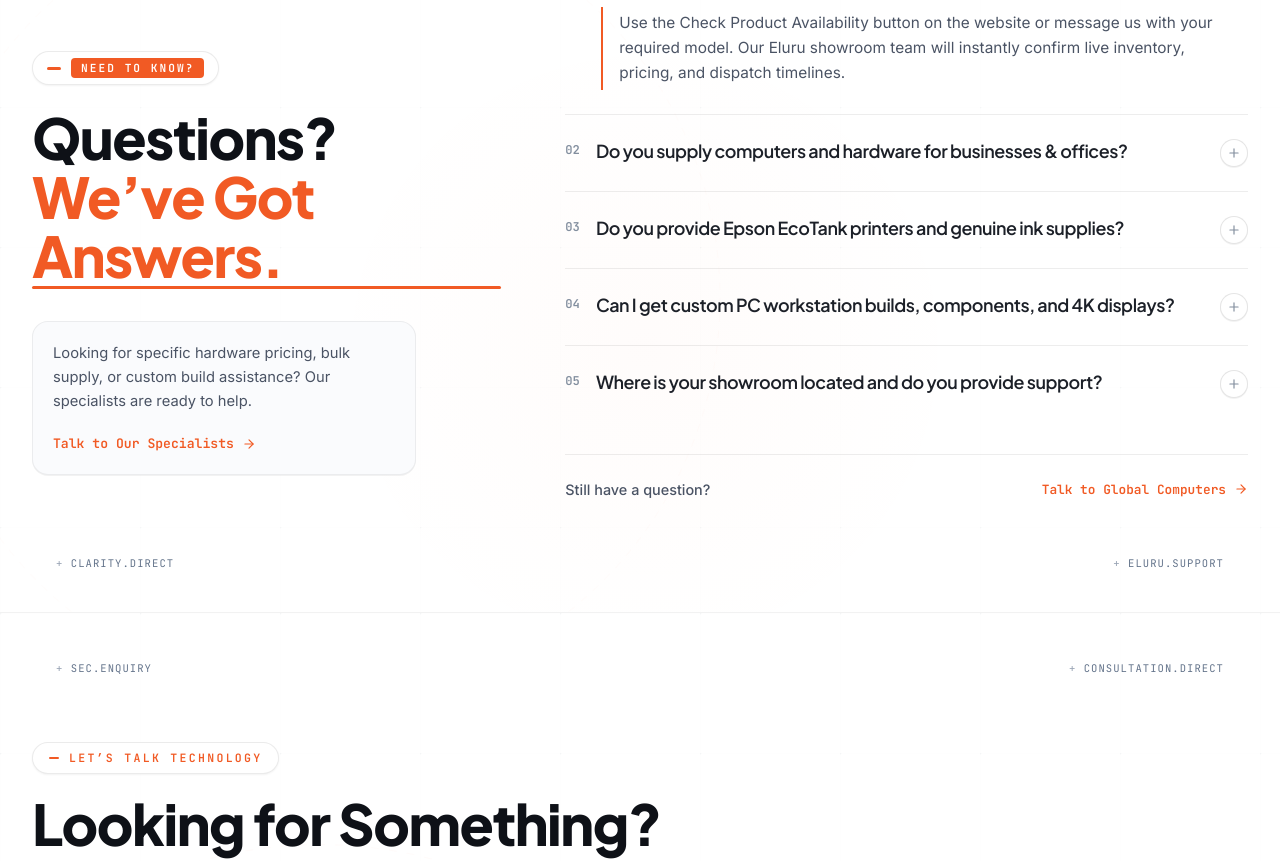
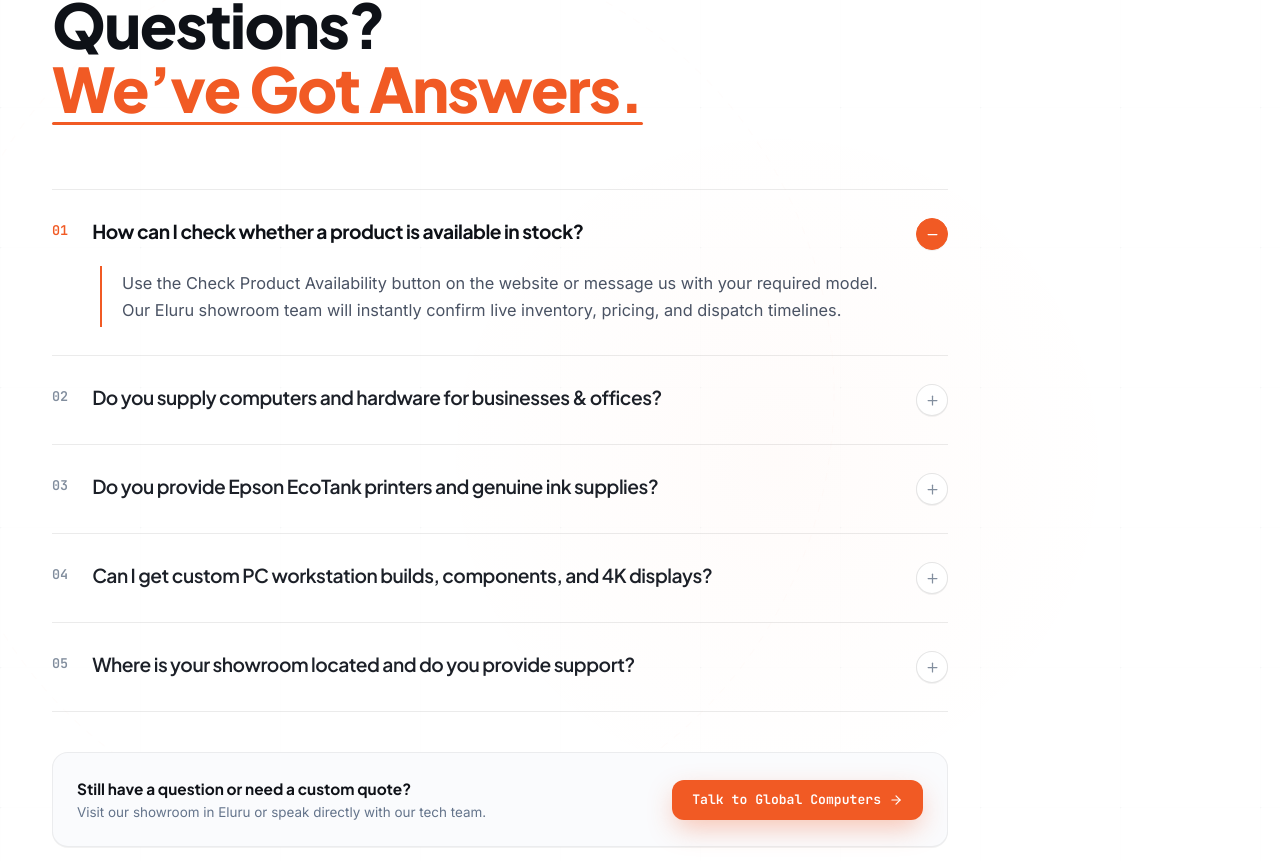
Before and after one commit to raambow-co/globalcomputerselruru, a React (Vite) app: page / in a window 1280 px wide. Shown: the part 7367-8228 px from the top of the page. Built offline with nearby package versions, Linux system fonts and the light colour scheme.

Commit message:
feat: move Questions We've Got Answers header to the top of FAQ section

```diff
--- a/src/components/FAQSection.tsx
+++ b/src/components/FAQSection.tsx
@@ -1,5 +1,5 @@
 import React, { useState } from 'react';
-import { ArrowRight, Minus, Plus } from 'lucide-react';
+import { ArrowRight, Minus, Plus, HelpCircle, MessageSquare } from 'lucide-react';
 
 interface FAQSectionProps {
   onOpenEnquiry: (topic?: string) => void;
@@ -71,7 +71,7 @@ export const FAQSection: React.FC<FAQSectionProps> = ({ onOpenEnquiry }) => {
       {/* 1. White Studio Ambient Lighting & Technical Coordinate Geometry */}
       <div className="absolute inset-0 pointer-events-none z-0 overflow-hidden select-none">
         {/* Soft Ambient Directional Lighting */}
-        <div className="absolute top-1/4 left-1/4 w-[650px] h-[650px] bg-[radial-gradient(50%_50%_at_50%_50%,rgba(241,90,36,0.018)_0%,rgba(255,255,255,0)_100%)]" />
+        <div className="absolute top-1/4 left-1/3 w-[700px] h-[700px] bg-[radial-gradient(50%_50%_at_50%_50%,rgba(241,90,36,0.022)_0%,rgba(255,255,255,0)_100%)]" />
 
         {/* Minimal Grid SVG */}
         <svg
@@ -98,9 +98,9 @@ export const FAQSection: React.FC<FAQSectionProps> = ({ onOpenEnquiry }) => {
 
           {/* Large Minimal Studio Curves */}
           <circle
-            cx="25%"
-            cy="60%"
-            r="400"
+            cx="30%"
+            cy="50%"
+            r="450"
             fill="none"
             stroke="rgba(241, 90, 36, 0.03)"
             strokeWidth="1.2"
@@ -123,16 +123,13 @@ export const FAQSection: React.FC<FAQSectionProps> = ({ onOpenEnquiry }) => {
         </div>
       </div>
 
-      <div className="relative z-10 max-w-[1280px] mx-auto px-6 sm:px-8">
+      <div className="relative z-10 max-w-[1240px] mx-auto px-6 sm:px-8">
 
-        {/* 2. Main 2-Column Editorial Layout (Left: Exact Screenshot Header & Support Card; Right: 5 FAQs Accordion) */}
-        <div className="grid grid-cols-1 lg:grid-cols-12 gap-12 lg:gap-16 items-start">
-
-          {/* LEFT COLUMN: Exactly matching the uploaded design */}
-          <div className="lg:col-span-5 flex flex-col justify-start relative lg:sticky lg:top-28 text-left">
+        {/* 2. TOP-ALIGNED PROMINENT HEADER (Moved directly to the top) */}
+        <div className="mb-12 sm:mb-16 text-left max-w-3xl">
 
           {/* Pill Badge with Orange Highlight Tag */}
-            <div className="inline-flex items-center gap-2.5 bg-white px-3.5 py-1.5 rounded-full border border-black/[0.08] shadow-xs mb-6 w-fit">
+          <div className="inline-flex items-center gap-2.5 bg-white px-3.5 py-1.5 rounded-full border border-black/[0.08] shadow-xs mb-5 w-fit">
             <span className="w-3.5 h-[3px] bg-[#F15A24] rounded-full" />
             <span className="bg-[#F15A24] text-white font-mono text-[0.70rem] font-black tracking-[0.18em] px-2.5 py-0.5 rounded-sm uppercase">
               NEED TO KNOW?
@@ -140,7 +137,7 @@ export const FAQSection: React.FC<FAQSectionProps> = ({ onOpenEnquiry }) => {
           </div>
 
           {/* Main Headline */}
-            <h2 className="font-heading font-black text-[clamp(2.4rem,4.4vw,3.8rem)] text-[#0E1117] leading-[1.04] tracking-tight mb-6 select-none">
+          <h2 className="font-heading font-black text-[clamp(2.5rem,4.8vw,4.2rem)] text-[#0E1117] leading-[1.04] tracking-tight select-none">
             Questions?<br />
             <span className="text-[#F15A24] relative inline-block pb-1">
               We’ve Got Answers.
@@ -148,51 +145,32 @@ export const FAQSection: React.FC<FAQSectionProps> = ({ onOpenEnquiry }) => {
             </span>
           </h2>
 
-            {/* Supporting Help Card */}
-            <div className="bg-[#FAFBFD] rounded-2xl border border-black/[0.06] p-5 max-w-sm shadow-2xs mt-2">
-              <p className="text-[0.92rem] text-[#4A5364] leading-relaxed mb-4 font-normal">
-                Looking for specific hardware pricing, bulk supply, or custom build assistance? Our specialists are ready to help.
-              </p>
-
-              <button
-                type="button"
-                onClick={() => onOpenEnquiry('General Consultation & FAQ')}
-                className="group inline-flex items-center gap-2 font-mono text-[0.82rem] font-bold text-[#F15A24] hover:text-[#C03C0D] transition-colors duration-200 cursor-pointer"
-              >
-                <span>Talk to Our Specialists</span>
-                <ArrowRight
-                  size={14}
-                  className="transition-transform duration-200 group-hover:translate-x-1.5"
-                />
-              </button>
         </div>
 
-          </div>
-
-          {/* RIGHT COLUMN: Clean Minimalist 5 FAQ Accordion List (7 Columns on LG) */}
-          <div className="lg:col-span-7 flex flex-col">
+        {/* 3. Sleek Horizontal Accordion Cards Container */}
+        <div className="max-w-4xl">
 
           {/* Clean Horizontal Question Rows */}
-            <div className="divide-y divide-black/[0.07]">
+          <div className="divide-y divide-black/[0.08] border-t border-b border-black/[0.08]">
             {faqs.map((faq) => {
               const isOpen = openId === faq.id;
 
               return (
                 <div
                   key={faq.id}
-                    className="py-5 sm:py-6 group transition-all duration-200"
+                  className="py-6 sm:py-7 group transition-all duration-200"
                 >
                   {/* Question Header Button */}
                   <button
                     type="button"
                     onClick={() => toggleFAQ(faq.id)}
                     aria-expanded={isOpen}
-                      className="w-full flex items-start justify-between gap-4 text-left transition-transform duration-200 group-hover:translate-x-1 cursor-pointer focus:outline-none"
+                    className="w-full flex items-start justify-between gap-6 text-left transition-transform duration-200 group-hover:translate-x-1 cursor-pointer focus:outline-none"
                   >
-                      <div className="flex items-start gap-4">
+                    <div className="flex items-start gap-4 sm:gap-6">
                       {/* Number Indicator */}
                       <span
-                          className={`font-mono text-[0.76rem] font-bold mt-0.5 transition-colors duration-200 ${
+                        className={`font-mono text-[0.78rem] sm:text-[0.84rem] font-bold mt-0.5 transition-colors duration-200 ${
                           isOpen
                             ? 'text-[#F15A24]'
                             : 'text-[#828E9E] group-hover:text-[#F15A24]'
@@ -203,7 +181,7 @@ export const FAQSection: React.FC<FAQSectionProps> = ({ onOpenEnquiry }) => {
 
                       {/* Question Title */}
                       <span
-                          className={`font-heading text-[1.02rem] sm:text-[1.12rem] tracking-tight leading-snug transition-colors duration-200 ${
+                        className={`font-heading text-[1.05rem] sm:text-[1.2rem] tracking-tight leading-snug transition-colors duration-200 ${
                           isOpen
                             ? 'font-bold text-[#0E1117]'
                             : 'font-semibold text-[#1C2028] group-hover:text-[#F15A24]'
@@ -215,21 +193,21 @@ export const FAQSection: React.FC<FAQSectionProps> = ({ onOpenEnquiry }) => {
 
                     {/* Minimalist Plus/Minus Control */}
                     <div
-                        className={`w-7 h-7 rounded-full flex items-center justify-center flex-shrink-0 transition-all duration-200 border ${
+                      className={`w-8 h-8 rounded-full flex items-center justify-center flex-shrink-0 transition-all duration-200 border ${
                         isOpen
                           ? 'bg-[#F15A24] text-white border-[#F15A24] shadow-2xs'
                           : 'bg-white text-[#828E9E] group-hover:text-[#0E1117] border-black/10 group-hover:border-black/20 shadow-2xs'
                       }`}
                     >
-                        {isOpen ? <Minus size={14} /> : <Plus size={14} />}
+                      {isOpen ? <Minus size={15} /> : <Plus size={15} />}
                     </div>
                   </button>
 
                   {/* Smooth Collapsible Answer Container */}
                   {isOpen && (
-                      <div className="mt-4 pl-9 pr-4 animate-in fade-in slide-in-from-top-2 duration-200">
-                        <div className="border-l-2 border-[#F15A24] pl-4 py-1">
-                          <p className="text-[0.92rem] sm:text-[0.96rem] text-[#4A5364] leading-relaxed font-normal">
+                    <div className="mt-4 pl-10 sm:pl-12 pr-4 sm:pr-12 animate-in fade-in slide-in-from-top-2 duration-200">
+                      <div className="border-l-2 border-[#F15A24] pl-4 sm:pl-5 py-1">
+                        <p className="text-[0.94rem] sm:text-[1.02rem] text-[#4A5364] leading-relaxed font-normal">
                           {faq.answer}
                         </p>
                       </div>
@@ -240,25 +218,28 @@ export const FAQSection: React.FC<FAQSectionProps> = ({ onOpenEnquiry }) => {
             })}
           </div>
 
-            {/* Bottom Transition Statement */}
-            <div className="mt-8 pt-6 border-t border-black/[0.07] flex flex-col sm:flex-row items-start sm:items-center justify-between gap-4">
-              <span className="text-[0.90rem] font-medium text-[#4A5364]">
-                Still have a question?
+          {/* 4. Bottom Support Bar */}
+          <div className="mt-10 p-6 bg-[#FAFBFD] rounded-2xl border border-black/[0.06] flex flex-col sm:flex-row items-start sm:items-center justify-between gap-4 shadow-2xs">
+            <div>
+              <span className="font-heading font-bold text-[0.96rem] text-[#0E1117] block">
+                Still have a question or need a custom quote?
               </span>
+              <span className="text-[0.84rem] text-[#64748B] mt-0.5 block">
+                Visit our showroom in Eluru or speak directly with our tech team.
+              </span>
+            </div>
 
             <button
               type="button"
               onClick={() => onOpenEnquiry('Direct Question / Enquiry')}
-                className="group inline-flex items-center gap-2 font-mono text-[0.8rem] font-bold text-[#F15A24] hover:text-[#C03C0D] transition-colors duration-200 cursor-pointer"
+              className="group inline-flex items-center gap-2 px-5 py-2.5 bg-[#F15A24] hover:bg-[#D94814] active:bg-[#C03C0D] text-white font-mono text-[0.82rem] font-bold rounded-xl shadow-orange-cta hover:shadow-orange-hover transition-all duration-200 cursor-pointer flex-shrink-0"
             >
               <span>Talk to Global Computers</span>
               <ArrowRight
                 size={14}
-                  className="transition-transform duration-200 group-hover:translate-x-1.5"
+                className="transition-transform duration-200 group-hover:translate-x-1"
               />
             </button>
-            </div>
-
           </div>
 
         </div>
```
Lines whose indentation alone changed are shown as unchanged.
